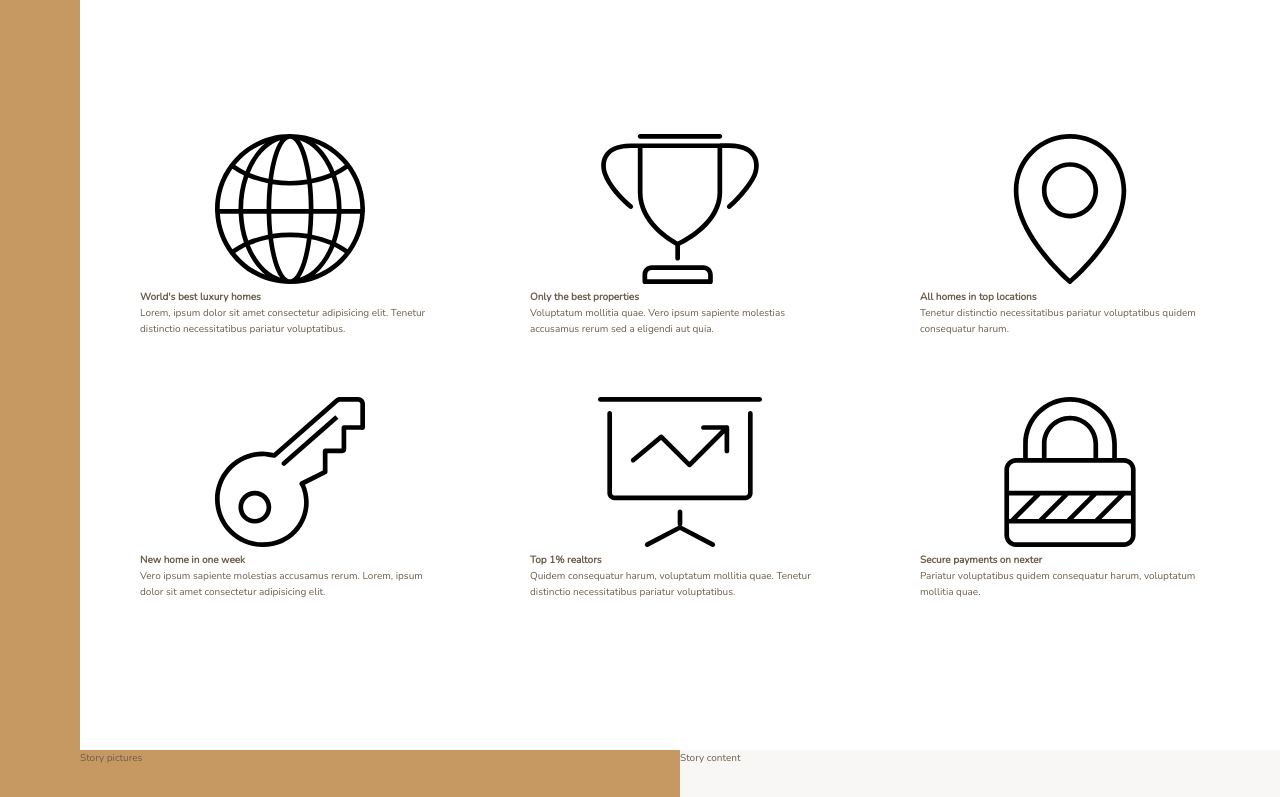
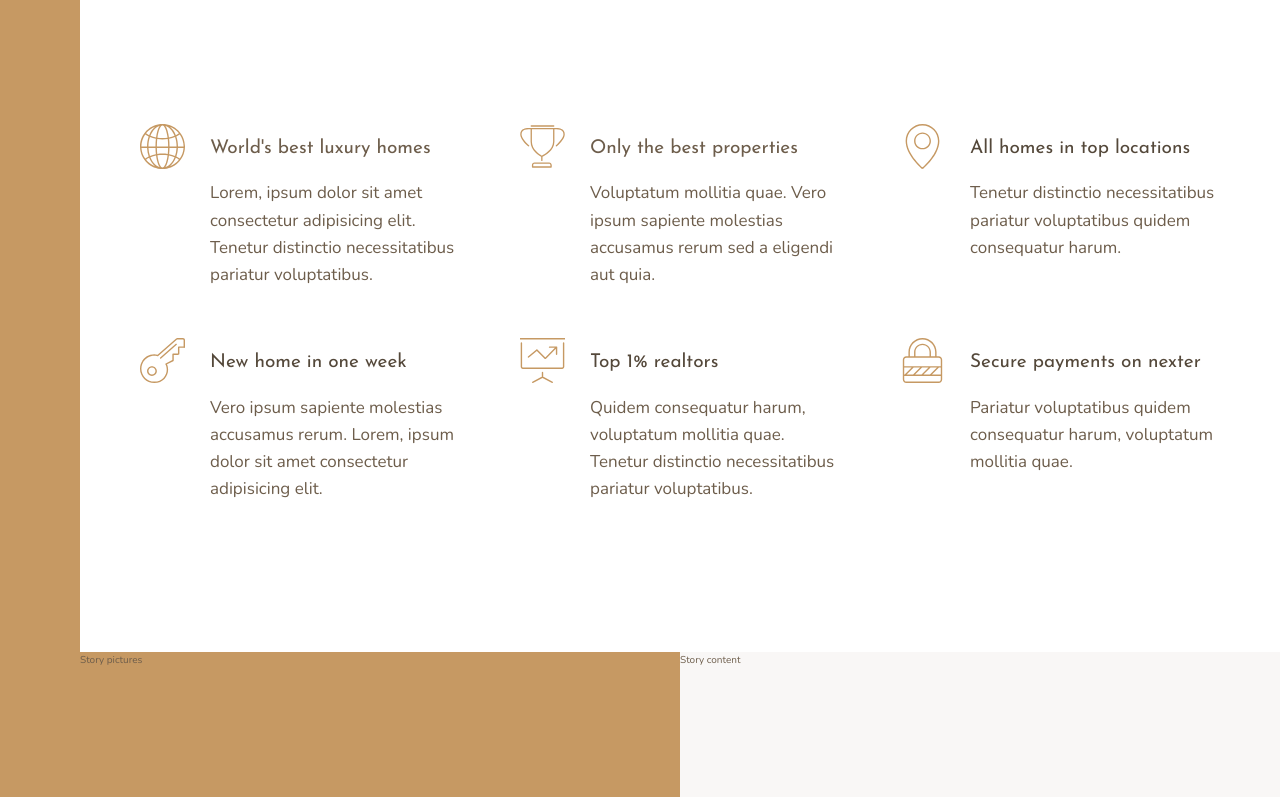
Before and after one commit to JoseManuelMunozManzano/nexter, a website: page index.html in a window 1280 px wide. Shown: the part 656-1453 px from the top of the page. Drawn offline with nearby package versions, Linux system fonts and the light colour scheme.

Commit message:
Building the Features Section - Part 2

```diff
--- a/index.html
+++ b/index.html
@@ -52,7 +52,7 @@
             <svg class="feature__icon">
                 <use xlink:href="img/sprite.svg#icon-map-pin"></use>
             </svg>
-            <h4 class="heading-4">All homes in top locations</h4>
+            <h4 class="heading-4 heading-4--dark">All homes in top locations</h4>
             <p class="feature__text">Tenetur distinctio necessitatibus pariatur voluptatibus quidem consequatur harum.</p>
         </div>
 
@@ -60,7 +60,7 @@
             <svg class="feature__icon">
                 <use xlink:href="img/sprite.svg#icon-key"></use>
             </svg>
-            <h4 class="heading-4">New home in one week</h4>
+            <h4 class="heading-4 heading-4--dark">New home in one week</h4>
             <p class="feature__text">Vero ipsum sapiente molestias accusamus rerum. Lorem, ipsum dolor sit amet consectetur adipisicing elit.</p>
         </div>
 
@@ -68,7 +68,7 @@
             <svg class="feature__icon">
                 <use xlink:href="img/sprite.svg#icon-presentation"></use>
             </svg>
-            <h4 class="heading-4">Top 1% realtors</h4>
+            <h4 class="heading-4 heading-4--dark">Top 1% realtors</h4>
             <p class="feature__text">Quidem consequatur harum, voluptatum mollitia quae. Tenetur distinctio necessitatibus pariatur voluptatibus.</p>
         </div>
 
@@ -76,7 +76,7 @@
             <svg class="feature__icon">
                 <use xlink:href="img/sprite.svg#icon-lock"></use>
             </svg>
-            <h4 class="heading-4">Secure payments on nexter</h4>
+            <h4 class="heading-4 heading-4--dark">Secure payments on nexter</h4>
             <p class="feature__text">Pariatur voluptatibus quidem consequatur harum, voluptatum mollitia quae.</p>
         </div>
 
--- a/sass/_features.scss
+++ b/sass/_features.scss
@@ -4,21 +4,38 @@
 
   // Converting the grid item to be a grid container
   display: grid;
+  //grid-template-columns: repeat(3, 1fr);
+  // Doing it responsiveness
+  grid-template-columns: repeat(auto-fit, minmax(25rem, 1fr));
+  gap: 6em;
 
-  // Subgrid: it allows a grid that is inside a grid to like snap its tracks in the
-  // parent grid. For example, align its columns with the columns of the parent grid.
-  grid-template-columns: subgrid;
-  grid-gap: 6rem;
+  // Moving all of the text up the column axis
+  align-items: start;
+}
 
-  .feature {
-    &:nth-child(3n + 1) {
-      grid-column: 1 / span 2;
-    }
-    &:nth-child(3n + 2) {
-      grid-column: 4 / span 2;
-    }
-    &:nth-child(3n + 3) {
-      grid-column: 7 / span 2;
-    }
+// This feature component would be reusable in another page.
+// So it's completely independent from the features class.
+// But I still put them in the same file though, because they are closely related.
+.feature {
+  display: grid;
+  grid-template-columns: min-content 1fr;
+  row-gap: 1.5rem;
+  column-gap: 2.5rem;
+
+  &__icon {
+    fill: $color-primary;
+    width: 4.5rem;
+    height: 4.5rem;
+    // -1 is not the end of the grid but the last explicit grid line.
+    // So we specify span 2 instead of -1
+    //grid-row: 1 / -1;
+    // So, -1 only works with an explicit grid, but we have an implicit grid, because
+    // we didn't define the rows.
+    grid-row: 1 / span 2;
+    transform: translateY(-1rem);
+  }
+
+  &__text {
+    font-size: 1.7rem;
   }
 }
--- a/sass/_typography.scss
+++ b/sass/_typography.scss
@@ -0,0 +1,35 @@
+// We actually want all of these heading-x to have these 2 properties.
+// That's a perfect use case for a Sass extend.
+%heading {
+  font-family: $font-display;
+  font-weight: 400;
+}
+
+// Now, this heading-1 selector is copied in %heading selector.
+// So, instead of %heading above, we will have heading-1.
+// It's not a mixin, because the mixin works the other way around.
+// In a mixin, the code inside %heading would be pasted inside heding-1.
+.heading-1 {
+  @extend %heading;
+}
+
+.heading-2 {
+  @extend %heading;
+}
+
+.heading-3 {
+  @extend %heading;
+}
+
+.heading-4 {
+  @extend %heading;
+  font-size: 1.9rem;
+
+  &--light {
+    color: $color-grey-light-1;
+  }
+
+  &--dark {
+    color: $color-grey-dark-1;
+  }
+}
```
Also changed, not shown: css/style.css.
